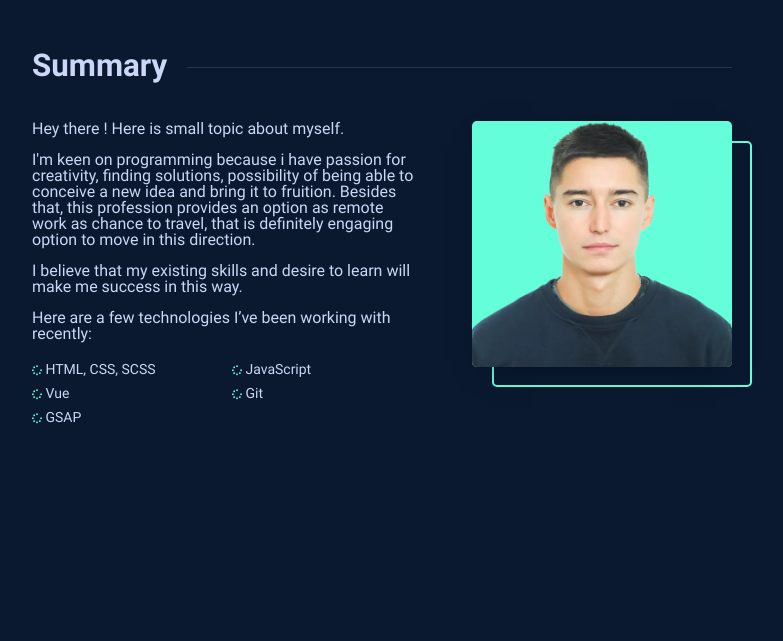
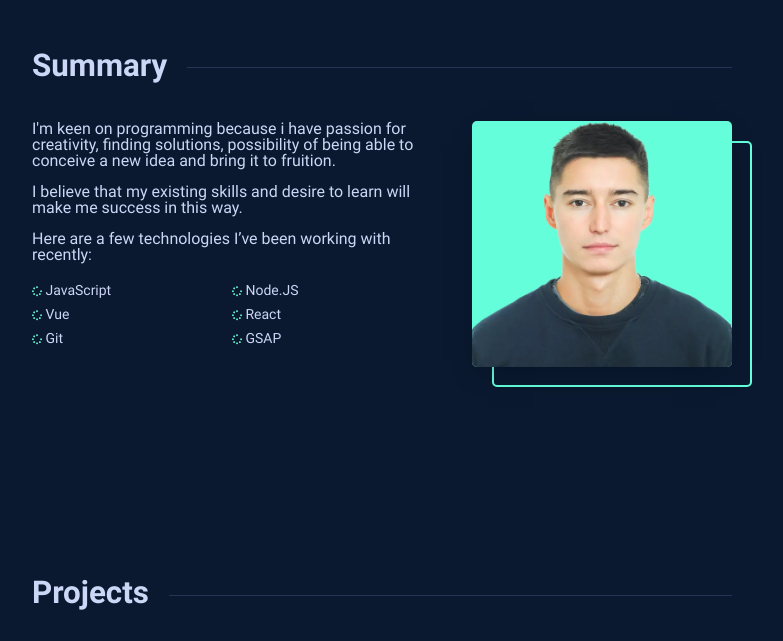
Before and after one commit to adzhigitovruslan/rsschool-cv, a plain HTML site: page index.html in a window 1280 px wide. Shown: the part 860-1501 px from the top of the page, without its empty margins (258-1041 px from the left). Drawn offline with Linux system fonts and the light colour scheme; files whose address does not match are found by name.

Commit message:
refactor: change section's information

```diff
--- a/index.html
+++ b/index.html
@@ -126,14 +126,9 @@
             <div class="summary__about">
               <div class="summary__about-block">
                 <p class="summary__about-text section-text">
-                  Hey there ! Here is small topic about myself.
-                </p>
-                <p class="summary__about-text section-text">
                   I'm keen on programming because i have passion for creativity,
                   finding solutions, possibility of being able to conceive a new
-                  idea and bring it to fruition. Besides that, this profession
-                  provides an option as remote work as chance to travel, that is
-                  definitely engaging option to move in this direction.
+                  idea and bring it to fruition.
                 </p>
                 <p class="summary__about-text section-text">
                   I believe that my existing skills and desire to learn will
@@ -145,14 +140,16 @@
               </div>
               <ul class="summary__skills-list">
                 <li class="summary__skills-item">
-                  <i class="fa fa-spinner" aria-hidden="true"></i> HTML, CSS,
-                  SCSS
-                </li>
-                <li class="summary__skills-item">
                   <i class="fa fa-spinner" aria-hidden="true"></i> JavaScript
                 </li>
                 <li class="summary__skills-item">
+                  <i class="fa fa-spinner" aria-hidden="true"></i> Node.JS
+                </li>
+                <li class="summary__skills-item">
                   <i class="fa fa-spinner" aria-hidden="true"></i> Vue
+                </li>
+                <li class="summary__skills-item">
+                  <i class="fa fa-spinner" aria-hidden="true"></i> React
                 </li>
                 <li class="summary__skills-item">
                   <i class="fa fa-spinner" aria-hidden="true"></i> Git
```
